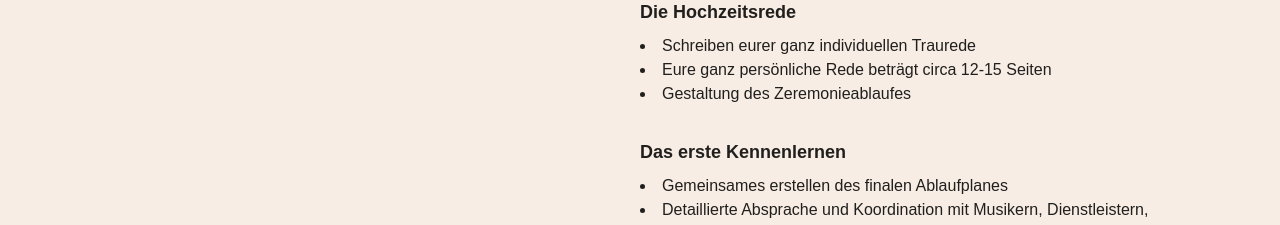
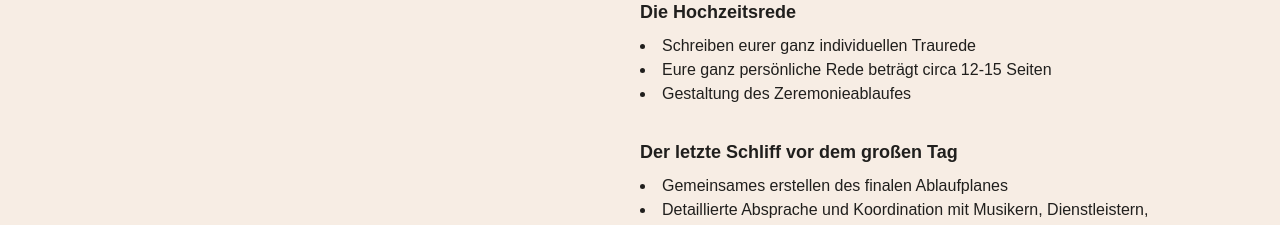
Before and after one commit to davidmhansen/traumomente, a Next.js app: page / in a window 1280 px wide. Shown: the part 3880-4105 px from the top of the page. Built offline with nearby package versions, Linux system fonts and the light colour scheme.

Commit message:
typo fixed meine Leistungen

```diff
--- a/pages/index.js
+++ b/pages/index.js
@@ -260,7 +260,7 @@ export default function Home() {
               </div>
               <div>
                 <h4 className="mb-2 text-lg font-semibold">
-                  Das erste Kennenlernen
+                  Der letzte Schliff vor dem großen Tag
                 </h4>
                 <ul className="list-disc list-inside">
                   <li>Gemeinsames erstellen des finalen Ablaufplanes</li>
```
